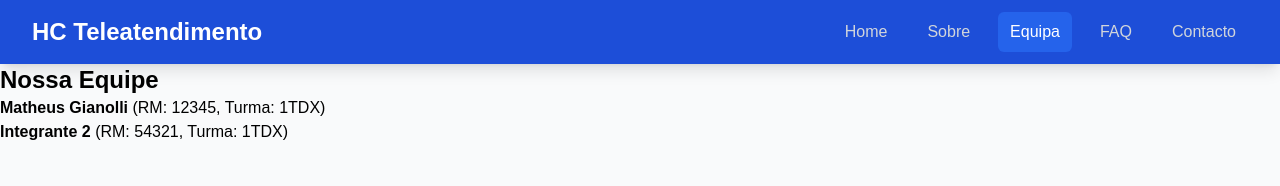
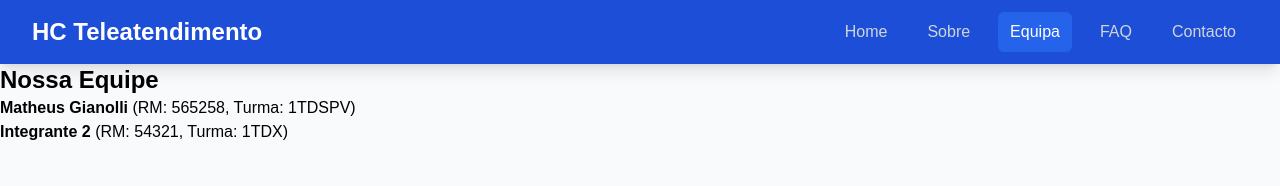
Before and after one commit to MatheusGianolli/CHALLENGEsprint4, a React (Vite) app: page /team in a window 1280 px wide. Shown: the top 186 px of the page. Built offline with nearby package versions, Linux system fonts and the light colour scheme.

Commit message:
feat: Adicionando informcoe na pagina integrantes

```diff
--- a/src/pages/Integrantes.tsx
+++ b/src/pages/Integrantes.tsx
@@ -3,7 +3,7 @@ import type { Integrante } from '../types/integrantes';
 
 // Lista de integrantes (eventualmente virá da API)
 const equipe: Integrante[] = [
-  { nome: 'Matheus Gianolli', rm: 12345, turma: '1TDX' },
+  { nome: 'Matheus Gianolli', rm: 565258, turma: '1TDSPV' },
   { nome: 'Integrante 2', rm: 54321, turma: '1TDX' },
 ];
 
```
